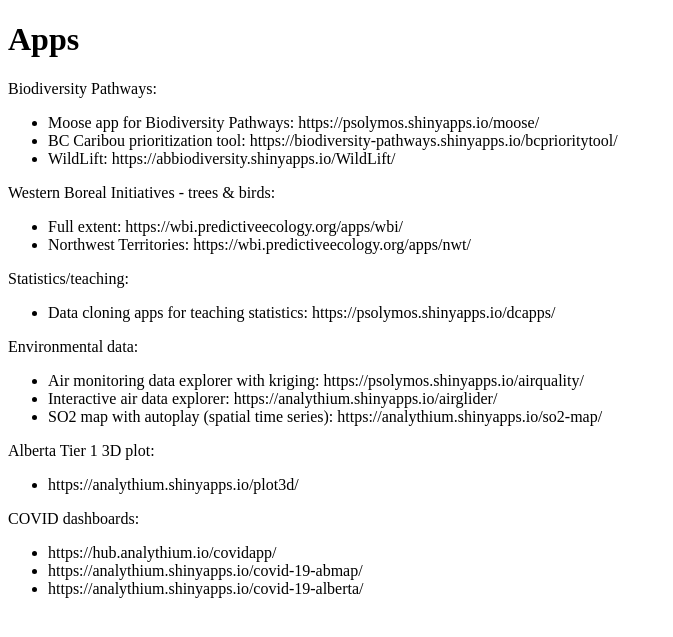
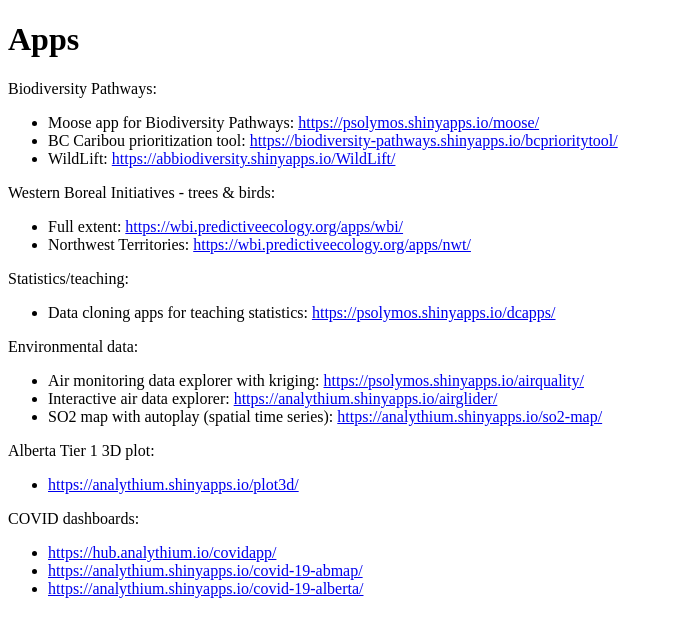
Before and after one commit to analythium/apps, a Jekyll site: the page built from index.md, in a window 1280 px wide. Shown: the top 637 px of the page, without its empty margins (0-673 px from the left). Built offline with Jekyll 4.4.1, drawn with Linux system fonts in a browser that asks for light colours; our own code applies the rules of GitHub Pages for plain Markdown files; comment, search, counter and statistics services are not loaded; part of the change alters nothing that is shown.

```diff
--- a/index.md
+++ b/index.md
@@ -7,31 +7,31 @@ description: A list of apps
 
 Biodiversity Pathways:
 
-- Moose app for Biodiversity Pathways: https://psolymos.shinyapps.io/moose/
-- BC Caribou prioritization tool: https://biodiversity-pathways.shinyapps.io/bcprioritytool/
-- WildLift: https://abbiodiversity.shinyapps.io/WildLift/
+- Moose app for Biodiversity Pathways: <https://psolymos.shinyapps.io/moose/>
+- BC Caribou prioritization tool: <https://biodiversity-pathways.shinyapps.io/bcprioritytool/>
+- WildLift: <https://abbiodiversity.shinyapps.io/WildLift/>
 
 Western Boreal Initiatives - trees & birds:
 
-- Full extent: https://wbi.predictiveecology.org/apps/wbi/
-- Northwest Territories: https://wbi.predictiveecology.org/apps/nwt/
+- Full extent: <https://wbi.predictiveecology.org/apps/wbi/>
+- Northwest Territories: <https://wbi.predictiveecology.org/apps/nwt/>
 
 Statistics/teaching:
 
-- Data cloning apps for teaching statistics: https://psolymos.shinyapps.io/dcapps/
+- Data cloning apps for teaching statistics: <https://psolymos.shinyapps.io/dcapps/>
 
 Environmental data:
 
-- Air monitoring data explorer with kriging: https://psolymos.shinyapps.io/airquality/
-- Interactive air data explorer: https://analythium.shinyapps.io/airglider/
-- SO2 map with autoplay (spatial time series): https://analythium.shinyapps.io/so2-map/
+- Air monitoring data explorer with kriging: <https://psolymos.shinyapps.io/airquality/>
+- Interactive air data explorer: <https://analythium.shinyapps.io/airglider/>
+- SO2 map with autoplay (spatial time series): <https://analythium.shinyapps.io/so2-map/>
 
 Alberta Tier 1 3D plot:
 
-- https://analythium.shinyapps.io/plot3d/
+- <https://analythium.shinyapps.io/plot3d/>
 
 COVID dashboards:
 
-- https://hub.analythium.io/covidapp/
-- https://analythium.shinyapps.io/covid-19-abmap/
-- https://analythium.shinyapps.io/covid-19-alberta/
+- <https://hub.analythium.io/covidapp/>
+- <https://analythium.shinyapps.io/covid-19-abmap/>
+- <https://analythium.shinyapps.io/covid-19-alberta/>
```
Also changed, not shown: README.md.
